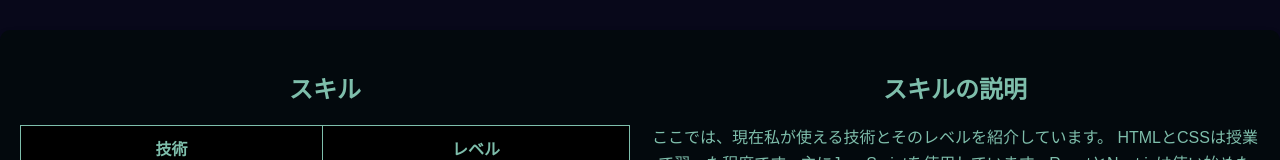
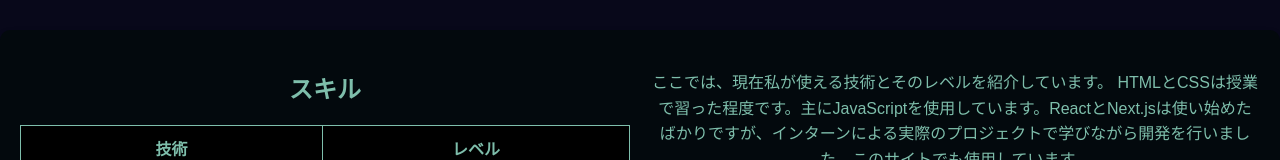
Before and after one commit to HibikiKobayashii/portforio, a Next.js app: page / in a window 1280 px wide. Shown: the part 320-480 px from the top of the page. Built offline with nearby package versions, Linux system fonts and the light colour scheme.

Commit message:
Update SkillDescription.tsx

```diff
--- a/app/components/SkillDescription.tsx
+++ b/app/components/SkillDescription.tsx
@@ -4,7 +4,7 @@ const SkillDescription = () => {
   return (
     <div style={{ flex: 1 }}>
 
-      <h2 style={{ marginBottom: "20px", color: "#7ebeab" }}>スキルの説明</h2>
+      <h2 style={{ marginBottom: "20px", color: "#7ebeab" }}></h2>
       <p style={{ fontSize: "16px", lineHeight: "1.6", color: "#7ebeab" }}>
         ここでは、現在私が使える技術とそのレベルを紹介しています。
          HTMLとCSSは授業で習った程度です。主にJavaScriptを使用しています。ReactとNext.jsは使い始めたばかりですが、インターンによる実際のプロジェクトで学びながら開発を行いました。このサイトでも使用しています。
```
